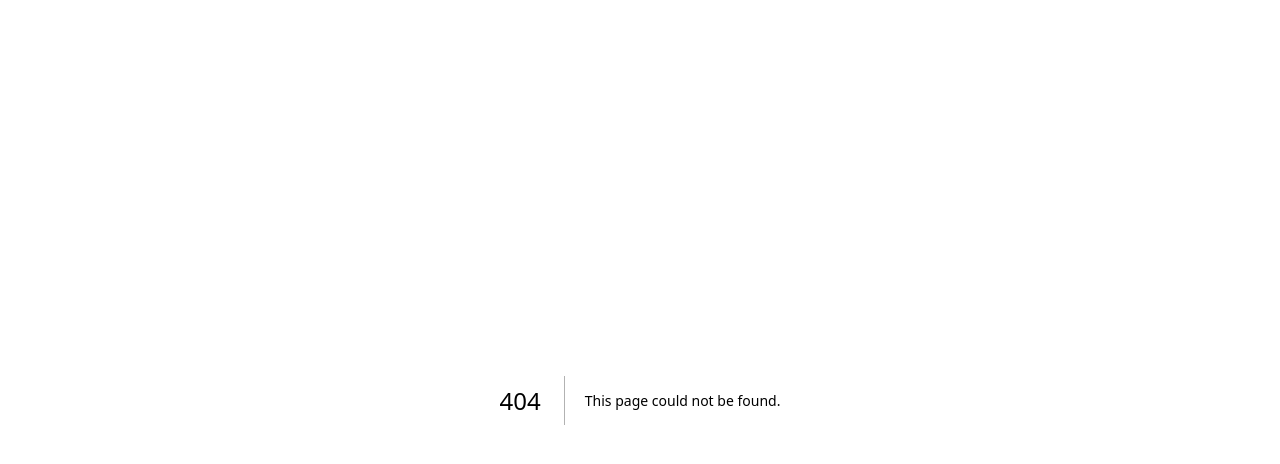
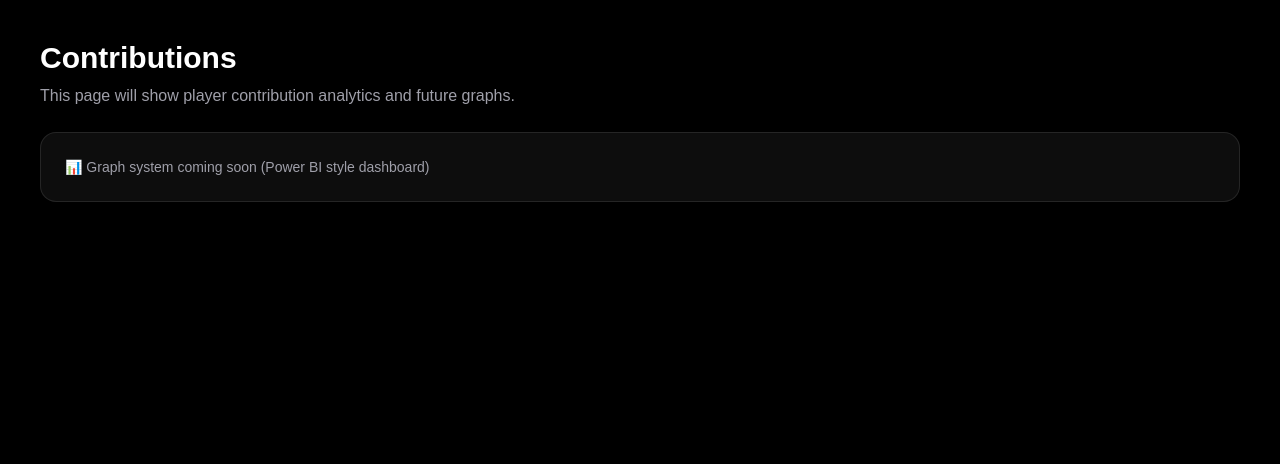
Before and after one commit to ILostMyMicrowave/mcwv-hub, a Next.js app: page /contributions in a window 1280 px wide. Before the commit this address had no page. Shown: the top 464 px of the page. Built offline with nearby package versions, Linux system fonts and the light colour scheme.

Commit message:
Create page.tsx

```diff
--- /dev/null
+++ b/app/contributions/page.tsx
@@ -0,0 +1,17 @@
+export default function Contributions() {
+  return (
+    <main className="min-h-screen bg-black text-white p-10">
+      <h1 className="text-3xl font-bold">Contributions</h1>
+
+      <p className="text-zinc-400 mt-2">
+        This page will show player contribution analytics and future graphs.
+      </p>
+
+      <div className="mt-6 rounded-2xl border border-white/10 bg-white/5 p-6">
+        <p className="text-sm text-zinc-400">
+          📊 Graph system coming soon (Power BI style dashboard)
+        </p>
+      </div>
+    </main>
+  );
+}
```
